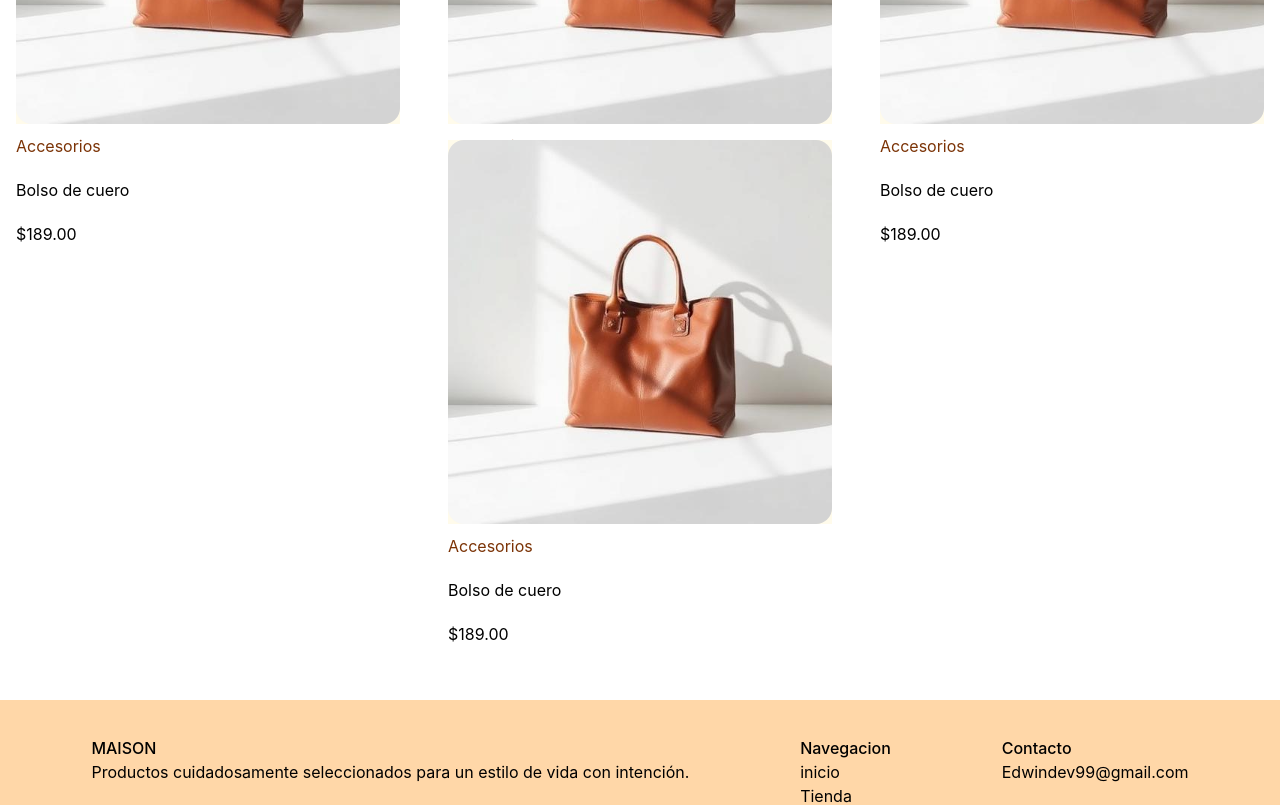
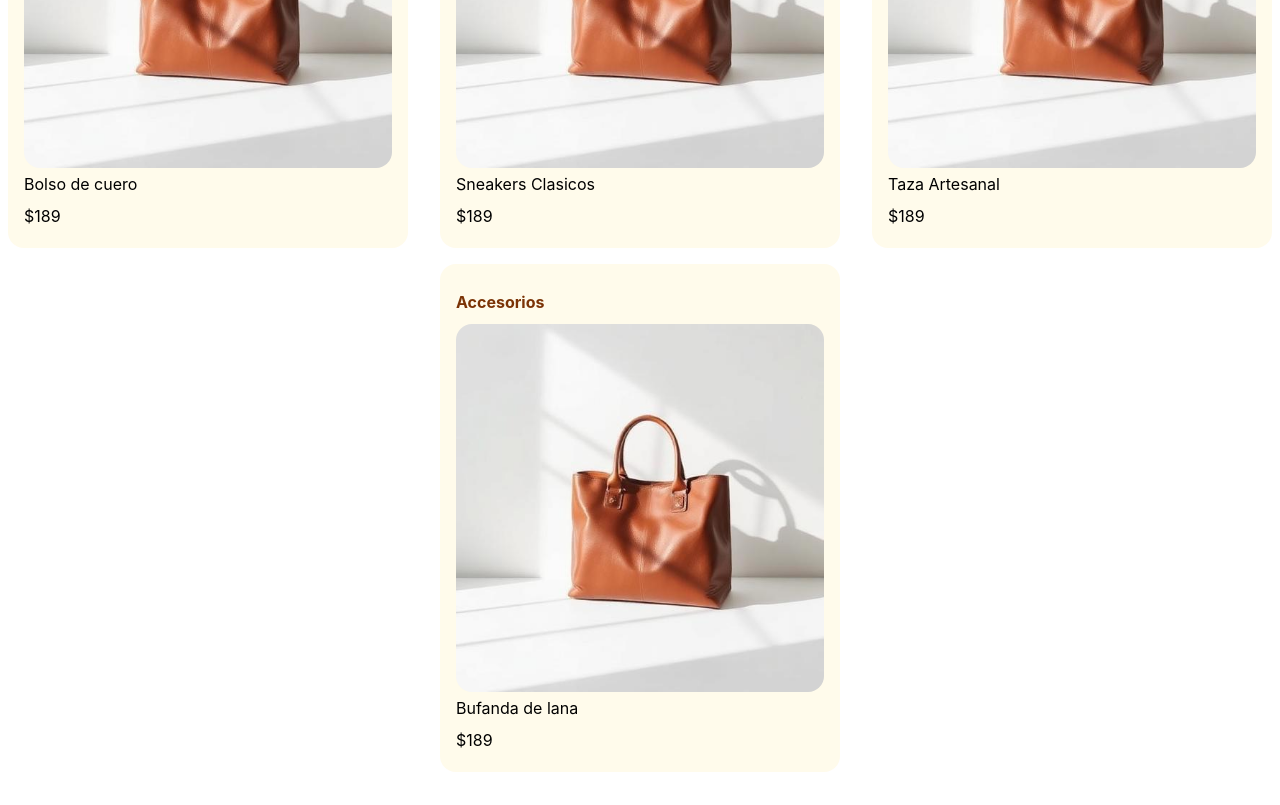
Before and after one commit to EdwinDev99/react-ts-ejercicios, a React (Vite) app in the folder e-commerce/: page / in a window 1280 px wide. Shown: the part 1220-2025 px from the top of the page. Built offline with nearby package versions, Linux system fonts and the light colour scheme.

Commit message:
cerate-products-context

```diff
--- a/e-commerce/src/App.tsx
+++ b/e-commerce/src/App.tsx
@@ -1,14 +1,40 @@
 import { Outlet } from "react-router-dom";
 import Navbar from "./components/Navbar";
+import ProductsContext from "./context/ProductsContext";
+import type { ProductType } from "./types/productType";
+import { useState } from "react";
 
 function App() {
+  const [products] = useState<ProductType[]>([
+    {
+      id: 0,
+      name: "Bolso de cuero",
+      price: 189.0,
+    },
+    {
+      id: 1,
+      name: "Sneakers Clasicos",
+      price: 189.0,
+    },
+    {
+      id: 2,
+      name: "Taza Artesanal",
+      price: 189.0,
+    },
+    {
+      id: 3,
+      name: "Bufanda de lana",
+      price: 189.0,
+    },
+  ]);
+
   return (
-    <>
+    <ProductsContext.Provider value={{ products }}>
       <Navbar />
       <main className="pt-24">
         <Outlet />
       </main>
-    </>
+    </ProductsContext.Provider>
   );
 }
 
--- a/e-commerce/src/components/Card.tsx
+++ b/e-commerce/src/components/Card.tsx
@@ -1,12 +1,21 @@
 import producOne from "../assets/product-1.jpg";
 
-function Card() {
+type Product = {
+  id: number;
+  name: string;
+  price: number;
+  image?: string;
+  category?: string;
+};
+
+function Card({ product }: { product: Product }) {
   return (
-    <div className="w-96 h-96 bg-amber-50">
-      <img src={producOne} alt="bolso" className="rounded-2xl" />
-      <h4 className="text-amber-900 py-2.5">Accesorios</h4>
-      <p className="py-2.5">Bolso de cuero</p>
-      <p className="py-2.5">$189.00</p>
+    <div className="w-100 bg-amber-50 p-4 rounded-2xl">
+      <h4 className="text-amber-900 py-2.5 font-bold">Accesorios</h4>
+
+      <img src={producOne} alt={product.name} className="rounded-2xl" />
+      <p className="py-1">{product.name}</p>
+      <p className="py-1">${product.price}</p>
     </div>
   );
 }
--- /dev/null
+++ b/e-commerce/src/context/ProductsContext.ts
@@ -0,0 +1,8 @@
+import { createContext } from "react";
+import type { ProductType } from "../types/productType";
+
+type ProductsContextType = {
+  products: ProductType[];
+};
+
+export default createContext<ProductsContextType>({} as ProductsContextType);
--- a/e-commerce/src/components/Cart.tsx
+++ b/e-commerce/src/pages/Cart.tsx
@@ -1,6 +1,6 @@
 import { FiShoppingBag } from "react-icons/fi";
 import { useNavigate } from "react-router-dom";
-import Footer from "./Footer";
+import Footer from "../components/Footer";
 
 function Cart() {
   const navigate = useNavigate();
--- a/e-commerce/src/components/Home.tsx
+++ b/e-commerce/src/pages/Home.tsx
@@ -1,9 +1,12 @@
 import { useNavigate } from "react-router-dom";
 import heroBanner from "../assets/hero-banner.jpg";
-import Card from "./Card";
-import Footer from "./Footer";
+import Card from "../components/Card";
+import Footer from "../components/Footer";
+import { useContext } from "react";
+import ProductsContext from "../context/ProductsContext";
 
 function Home() {
+  const { products } = useContext(ProductsContext);
   const navigate = useNavigate();
   return (
     <>
@@ -33,10 +36,9 @@ function Home() {
           <span className="p-9">Ver Todo</span>
         </div>
         <div className="flex justify-around flex-wrap gap-4">
-          <Card />
-          <Card />
-          <Card />
-          <Card />
+          {products.map((p) => (
+            <Card key={p.id} product={p} />
+          ))}
         </div>
       </section>
       <Footer />
--- a/e-commerce/src/components/Store.tsx
+++ b/e-commerce/src/pages/Store.tsx
@@ -1,18 +1,19 @@
-import Card from "./Card";
-import Footer from "./Footer";
+import { useContext } from "react";
+import Card from "../components/Card";
+import Footer from "../components/Footer";
+import ProductsContext from "../context/ProductsContext";
 
 function Store() {
+  const { products } = useContext(ProductsContext);
   return (
     <div className="flex justify-center items-center p-30">
       <main className="flex flex-col ">
         <span className="text-2xl">Coleccion</span>
         <h2 className="text-4xl py-9">Todos los Productos</h2>
-        <section className="flex justify-around flex-wrap gap-4 mb-2.5 ">
-          <Card />
-          <Card />
-          <Card />
-          <Card />
-          <Card />
+        <section className="flex justify-start flex-wrap gap-4 mb-12">
+          {products.map((p) => (
+            <Card key={p.id} product={p} />
+          ))}
         </section>
       </main>
 
--- a/e-commerce/src/pages/index.tsx
+++ b/e-commerce/src/pages/index.tsx
@@ -1,9 +1,9 @@
 import { createBrowserRouter } from "react-router-dom";
 
-import Home from "../components/Home";
+import Home from "./Home";
 import App from "../App";
-import Store from "../components/Store";
-import Cart from "../components/Cart";
+import Store from "./Store";
+import Cart from "./Cart";
 
 const router = createBrowserRouter([
   {
--- /dev/null
+++ b/e-commerce/src/types/ProductType.ts
@@ -0,0 +1,5 @@
+export type ProductType = {
+  id: number;
+  name: string;
+  price: number;
+};
```
